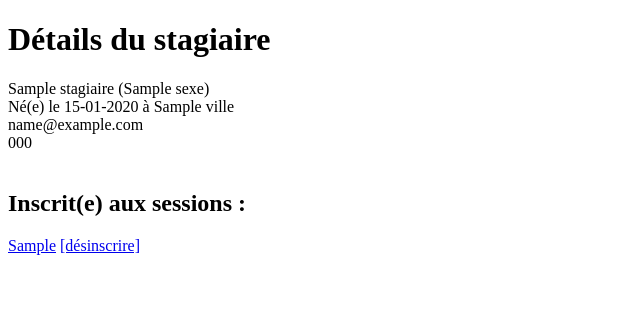
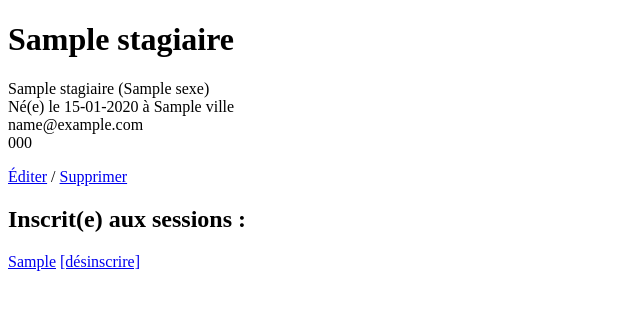
Before and after one commit to PM-Primo/SymfonyFormations, a Symfony app: template templates/stagiaire/show.html.twig in a window 1280 px wide. Shown: the part 26-336 px from the top of the page, without its empty margins (0-640 px from the left). Run offline with Twig, Linux system fonts and the light colour scheme; the template is opened without the code that fills it: most values are stand-ins (such as "Sample title", 1, 10 or a date in 2020); some libraries are stand-ins or nearby versions.

Commit message:
added links to edit/delete stagiaire in their profile

```diff
--- a/templates/stagiaire/show.html.twig
+++ b/templates/stagiaire/show.html.twig
@@ -5,16 +5,18 @@
 {% block body %}
 
 
-    <h1>Détails du stagiaire</h1>
+    <h1>{{stagiaire}}</h1>
 
     <p>
         {{stagiaire}} ({{stagiaire.sexe}})<br>
         Né(e) le {{stagiaire.dateNaissance | date("d-m-Y")}} à {{stagiaire.ville}}<br>
         {{stagiaire.email}}<br>
         {{stagiaire.telephone}}<br>
-        <br>
     </p>
-
+    <p>
+        <a href="{{path('edit_stagiaire',{'id':stagiaire.id})}}">Éditer</a>
+        / <a href="{{path('delete_stagiaire',{'id':stagiaire.id})}}">Supprimer</a>
+    </p>
 
     {% if stagiaire.sessionsFormation | length == 0 %}
         <p>Inscrit(e) à aucune session pour l'instant</p>
```
